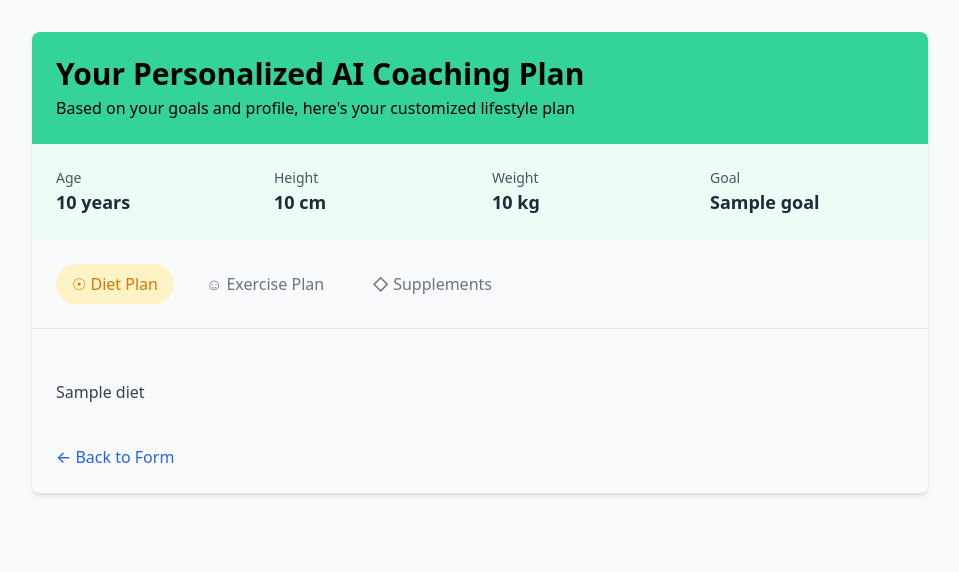
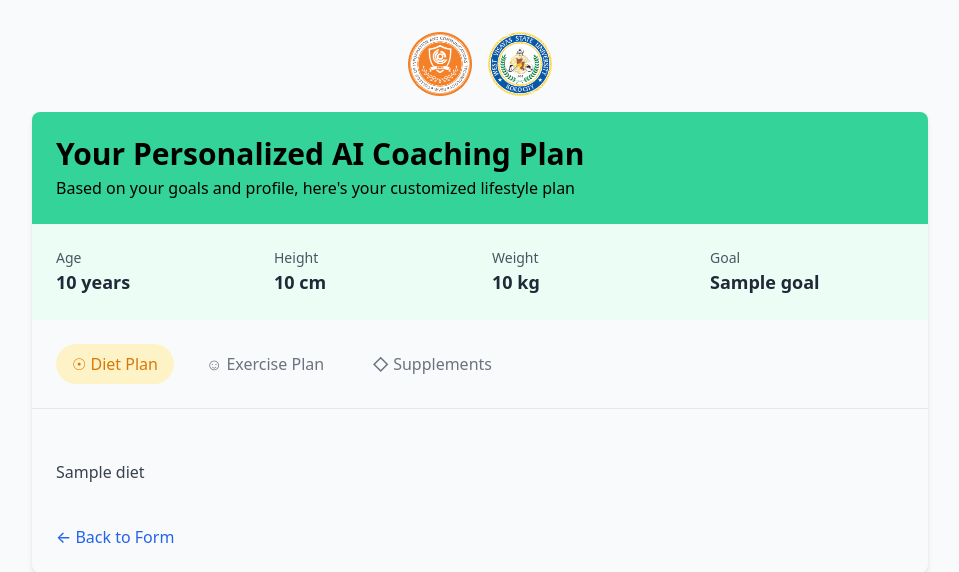
Before and after one commit to jayyy404/Personalized-Health-Coach, a Flask app: template templates/results.html in a window 1280 px wide. Shown: the top 572 px of the page, without its empty margins (160-1119 px from the left). Run offline with Flask 3, Linux system fonts and the light colour scheme; the template is opened without the code that fills it: most values are stand-ins (such as "Sample title", 1, 10 or a date in 2020).

Commit message:
added school and college logo

```diff
--- a/templates/results.html
+++ b/templates/results.html
@@ -7,6 +7,10 @@
 </head>
 <body class="bg-gray-50 p-8">
   <!-- Header -->
+   <div class="flex justify-center gap-4 mb-4">
+      <img src="{{ url_for('static', filename='college_logo.png') }}" alt="College Logo" class="h-16">
+      <img src="{{ url_for('static', filename='university_logo.png') }}" alt="University Logo" class="h-16">
+    </div>
   <div class="max-w-4xl mx-auto rounded-lg overflow-hidden shadow-md">
     <div class="bg-green-400 p-6">
       <h1 class="text-black text-3xl font-bold">Your Personalized AI Coaching Plan</h1>
```
